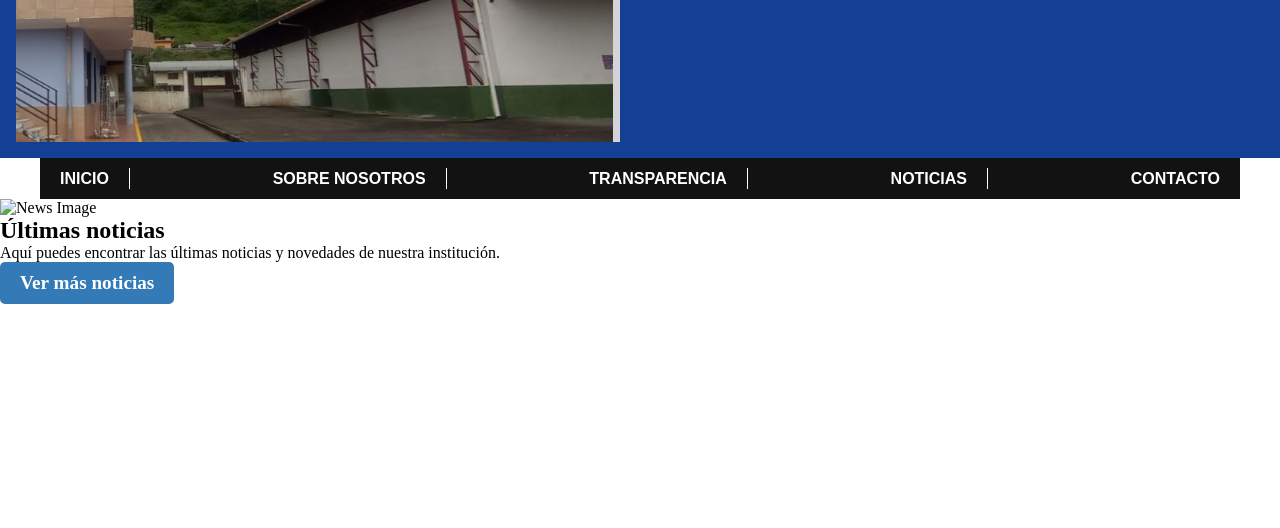
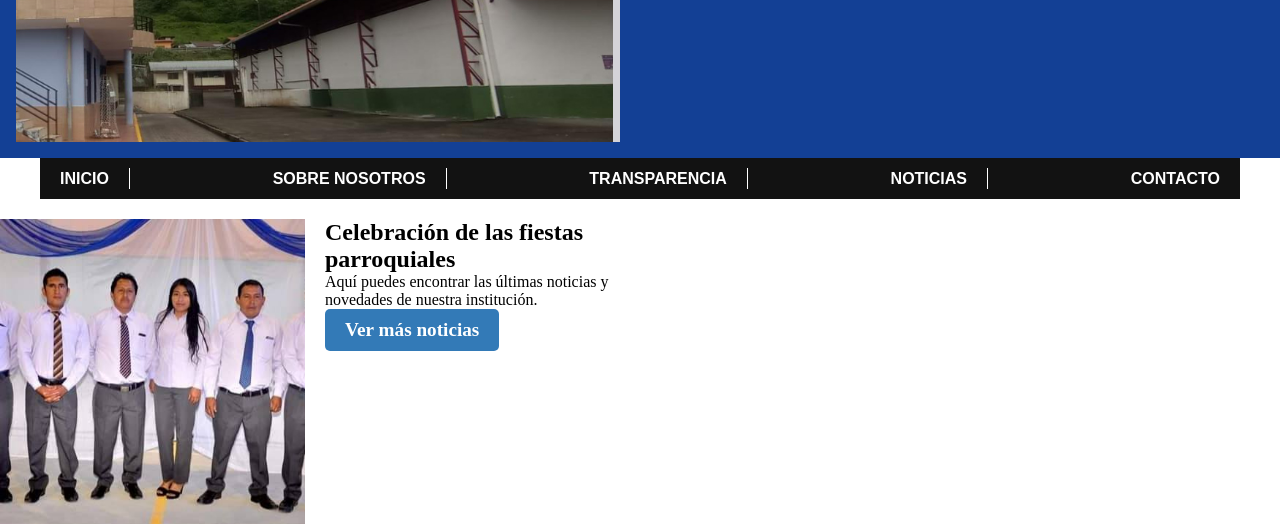
Before and after one commit to tarjoCosmar/webzu-ac, a plain HTML site: page noticias.html in a window 1280 px wide. Shown: the part 374-902 px from the top of the page. Before the commit the page ends 800 px from the top, so only its background shows below. Drawn offline with nearby package versions, Linux system fonts and the light colour scheme.

Commit message:
creando la sección noticias

```diff
--- a/css/style.css
+++ b/css/style.css
@@ -557,7 +557,17 @@ details button {
 
 float: inline-end;
 cursor: pointer;
+}
 
 
-
+/*Estilos para la sección noticias*/
+.noticias {
+  display: grid;
+  grid-template-columns: repeat(auto-fill, minmax(300px, 1fr));
+  gap: 20px;
+  margin-top: 20px;
 }
+.noticias img {
+  width: 100%;
+  height: auto;
+}
--- a/noticias.html
+++ b/noticias.html
@@ -30,12 +30,12 @@
       </ul>
     </nav>
   </div>
-  <section class="news-section">
+  <section class="noticias">
     <div class="news-image">
-      <img src="img/news.jpg" alt="News Image">
+      <img src="img/noticia1.jpg" alt="News Image">
     </div>
     <div class="news-content">
-      <h2>Últimas noticias</h2>
+      <h2>Celebración de las fiestas parroquiales</h2>
       <p>Aquí puedes encontrar las últimas noticias y novedades de nuestra institución.</p>
       <a href="noticias.html" class="btn btn-primary">Ver más noticias</a>
     </div>
```
Also changed, not shown: img/noticia1.jpg (added).
